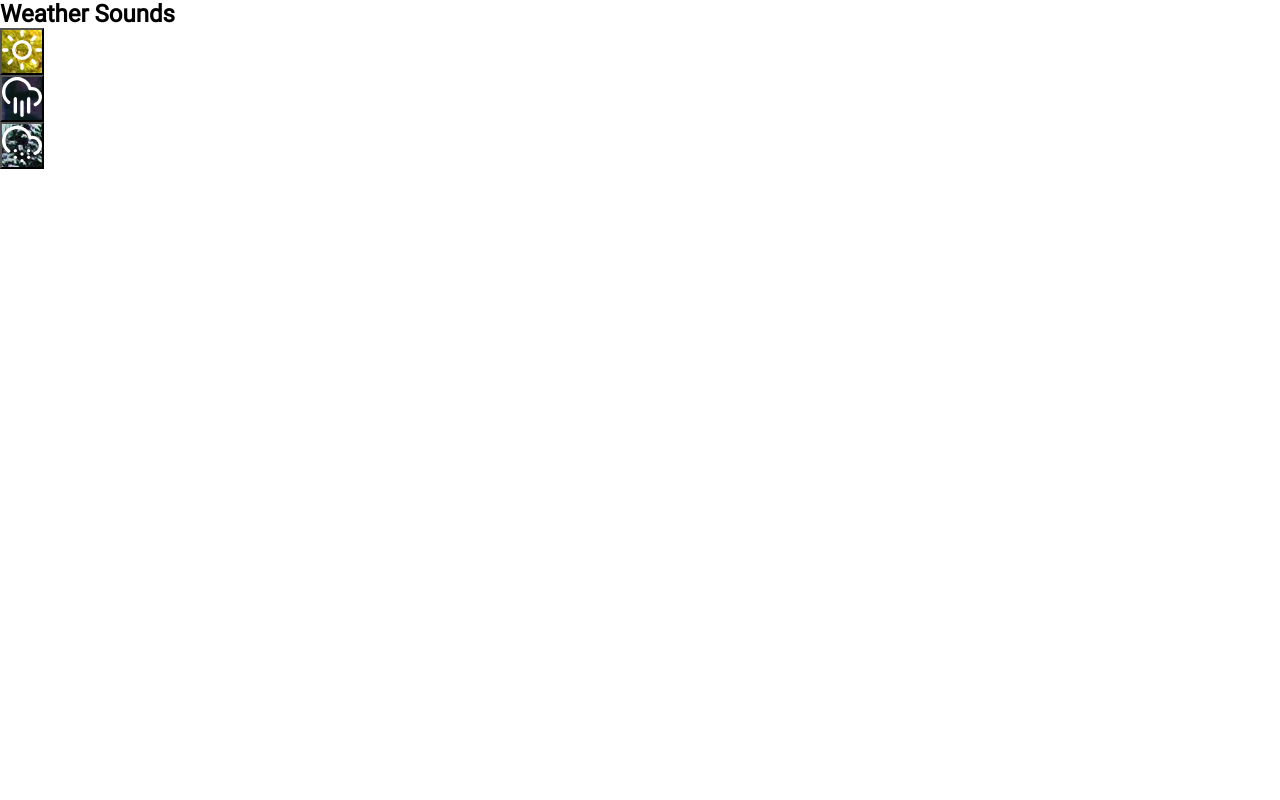
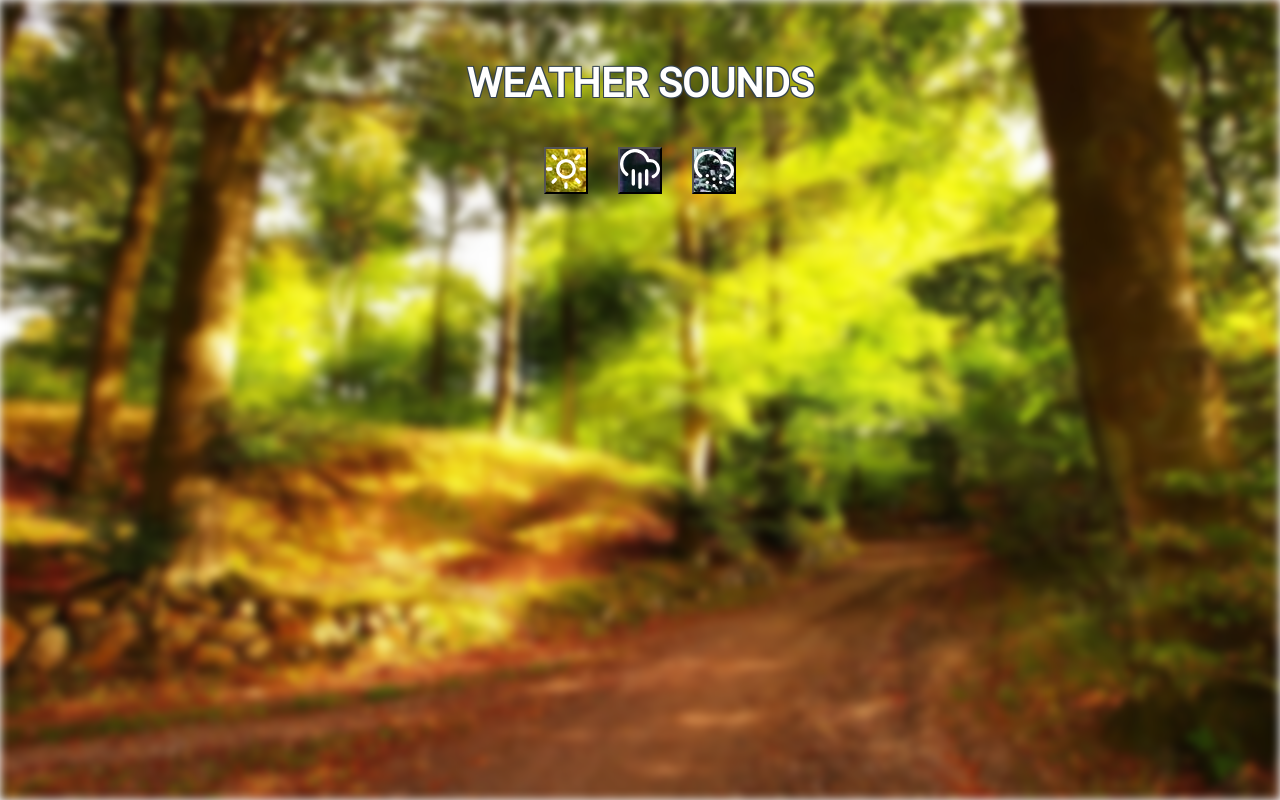
Before and after one commit to sonyashakirova/weather-sounds, a website built with webpack: page public/index.html in a window 1280 px wide. Built offline with nearby package versions, Linux system fonts and the light colour scheme.

Commit message:
feat: add page styles

```diff
--- a/src/index.scss
+++ b/src/index.scss
@@ -16,6 +16,52 @@ body {
   height: 100vh;
 }
 
+.sound-background {
+  position: fixed;
+  left: 0;
+  right: 0;
+  background-size: cover;
+  background-position: center;
+  filter: blur(5px);
+  height: 100%;
+}
+
+.sound-section {
+  position: fixed;
+  left: 0;
+  right: 0;
+  margin-left: auto;
+  margin-right: auto;
+  padding: 60px 20px;
+  width: max-content;
+}
+
+.sound-title {
+  max-width: 90vw;
+  text-transform: uppercase;
+  font-size: 40px;
+  text-align: center;
+  color: #ffffff;
+  margin-bottom: 40px;
+  padding: 0 10px;
+  text-shadow:
+    -1px -1px 0 #36454F,
+    1px -1px 0 #36454F,
+    -1px 1px 0 #36454F,
+    1px 1px 0 #36454F;
+}
+
+.sound-list {
+  list-style: none;
+  display: grid;
+  gap: 30px;
+  justify-content: center;
+
+  @media (min-width: 600px) {
+    grid-template-columns: repeat(3, max-content);
+  }
+}
+
 .visually-hidden {
   position: absolute;
   clip: rect(0 0 0 0);
```
